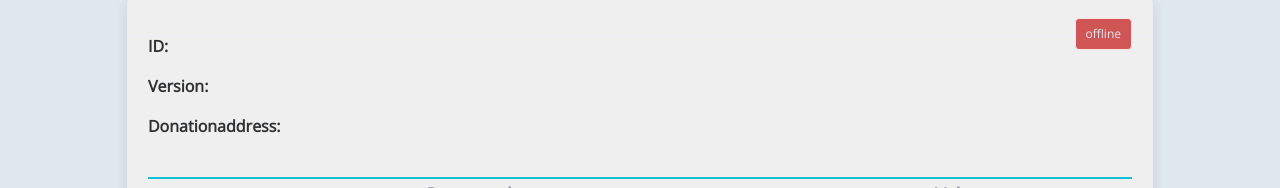
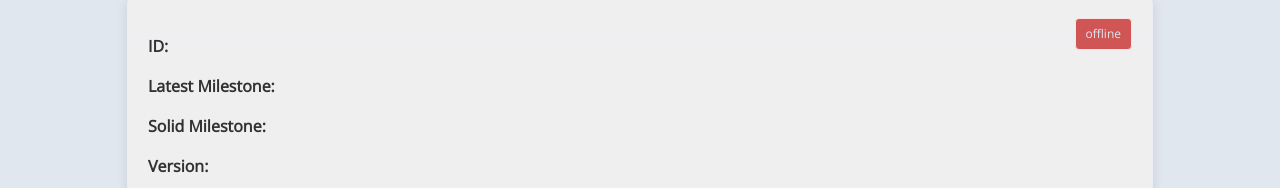
Before and after one commit to einfachiota/pool.einfachiota.de, a Vue app: page /nodes/1 in a window 1280 px wide. Shown: the part 216-404 px from the top of the page. Built offline with nearby package versions, Linux system fonts and the light colour scheme; no server answers; what vue-clipboard2, vue-particles would draw is missing.

Commit message:
add milestones to details

```diff
--- a/src/components/NodeDetails.vue
+++ b/src/components/NodeDetails.vue
@@ -8,6 +8,14 @@
           <p>
             <strong>ID:</strong>
             {{details.key}}
+          </p>
+          <p>
+            <strong>Latest Milestone:</strong>
+            {{details.milestone}}
+          </p>
+          <p>
+            <strong>Solid Milestone:</strong>
+            {{details.solidMilestone}}
           </p>
           <p>
             <strong>Version:</strong>
```
